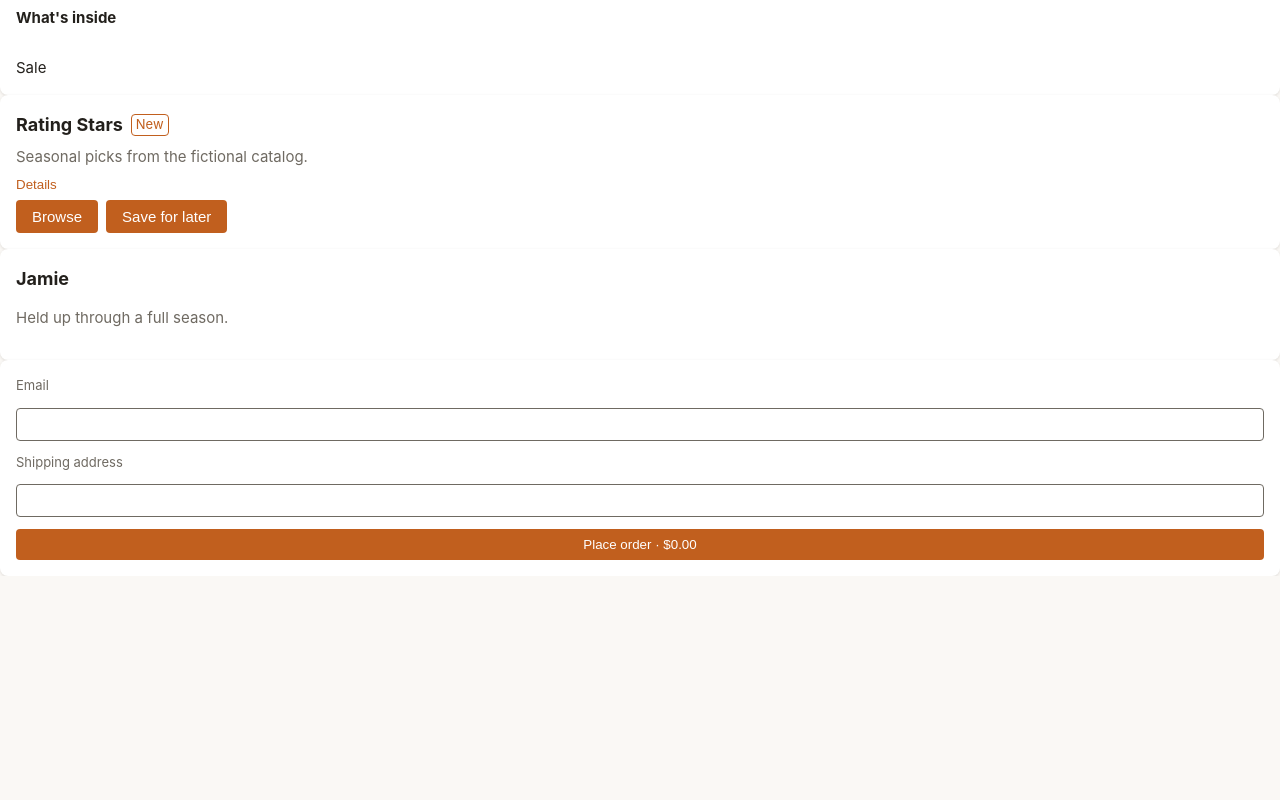
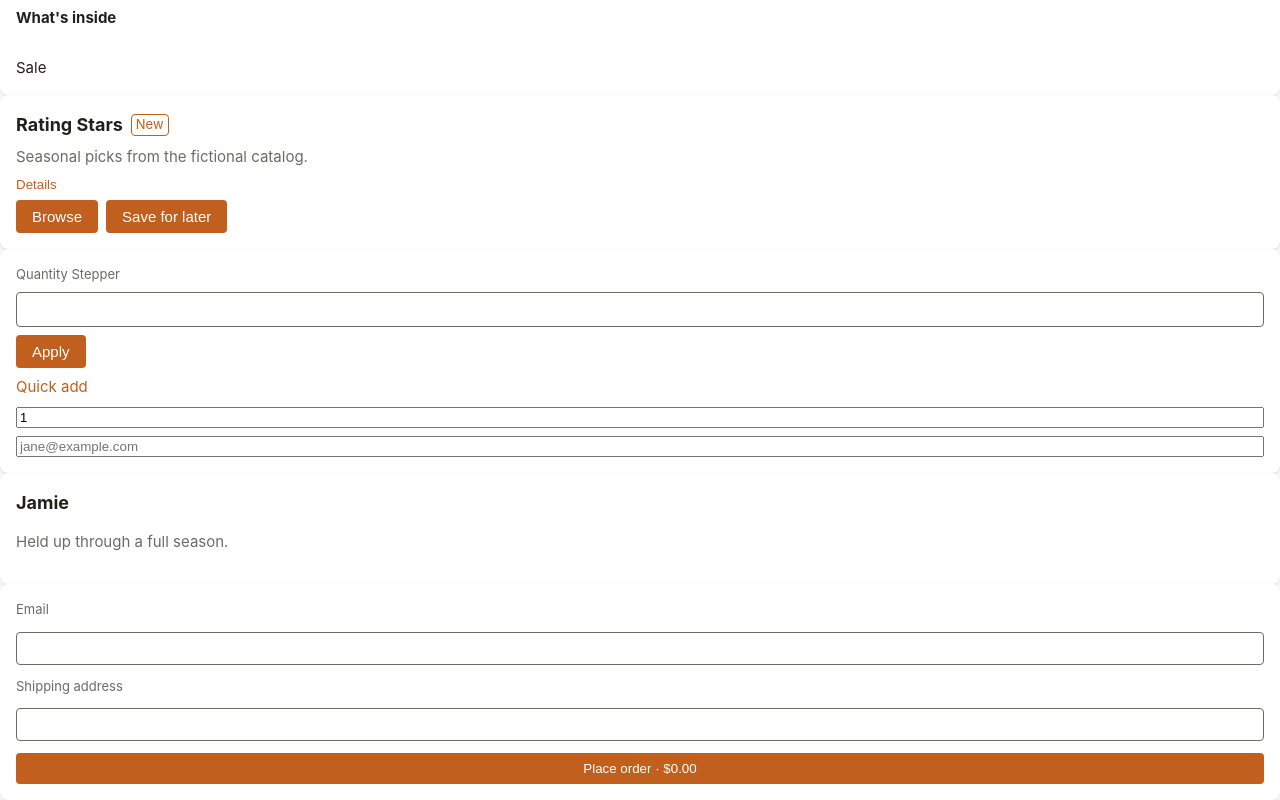
Before and after one commit to reweaver-ai/meridian-storefront, a React (Vite) app: page / in a window 1280 px wide. Shown: the part 7769-8569 px from the top of the page. Before the commit the page ends 8345 px from the top, so only its background shows below. Built offline with nearby package versions, Linux system fonts and the light colour scheme.

Commit message:
feat: quantity stepper in the cart

```diff
--- a/src/App.tsx
+++ b/src/App.tsx
@@ -10,6 +10,7 @@ import { SearchBar } from './components/SearchBar';
 import { CategoryTile } from './components/CategoryTile';
 import { PriceTag } from './components/PriceTag';
 import { RatingStars } from './components/RatingStars';
+import { QuantityStepper } from './components/QuantityStepper';
 import { PRODUCTS } from './data/products';
 import type { Product } from './data/products';
 
@@ -37,6 +38,7 @@ export function App() {
         <CategoryTile title="Category Tile" copy="Seasonal picks from the fictional catalog." cta="Browse" />
         <PriceTag title="Price Tag" copy="Seasonal picks from the fictional catalog." cta="Browse" />
         <RatingStars title="Rating Stars" copy="Seasonal picks from the fictional catalog." cta="Browse" />
+        <QuantityStepper />
         <ReviewList reviews={[{ id: 'r1', author: 'Jamie', body: 'Held up through a full season.', stars: 5 }]} />
         <CheckoutForm totalCents={cart.reduce((s, p) => s + p.priceCents, 0)} onPlaceOrder={() => setCart([])} />
       </main>
--- /dev/null
+++ b/src/components/QuantityStepper.css
@@ -0,0 +1,43 @@
+.quantitystepper {
+  background: var(--color-surface);
+  border-radius: var(--radius-m);
+  box-shadow: var(--shadow-card);
+  padding: var(--space-4);
+  display: flex;
+  flex-direction: column;
+  gap: var(--space-2);
+}
+.quantitystepper__title { font-size: var(--text-l); margin: 0; }
+.quantitystepper__copy { color: var(--color-muted); margin: 0; }
+.quantitystepper__cta, .quantitystepper__go {
+  align-self: flex-start;
+  background: var(--color-accent);
+  color: var(--color-accent-ink);
+  border: none;
+  border-radius: var(--radius-s);
+  padding: var(--space-2) var(--space-4);
+  font-size: var(--text-m);
+  cursor: pointer;
+}
+.quantitystepper__input {
+  border: 1px solid var(--color-muted);
+  border-radius: var(--radius-s);
+  padding: var(--space-2) var(--space-3);
+  font-size: var(--text-m);
+}
+.quantitystepper__list { margin: 0; padding: 0; list-style: none; display: flex; flex-direction: column; gap: var(--space-1); }
+.quantitystepper__label { font-size: var(--text-s); color: var(--color-muted); }
+.quantitystepper__chip { color: var(--color-accent); cursor: pointer; }
+.quantitystepper__badge { font-size: var(--text-s); color: var(--color-accent); border: 1px solid var(--color-accent); border-radius: var(--radius-s); padding: 0 var(--space-1); }
+.quantitystepper__head, .quantitystepper__actions, .quantitystepper__rowline, .quantitystepper__row { display: flex; gap: var(--space-2); align-items: center; }
+.quantitystepper__media { height: 96px; border-radius: var(--radius-s); background: var(--color-bg); }
+.quantitystepper__fine, .quantitystepper__hint, .quantitystepper__detail { font-size: var(--text-s); color: var(--color-muted); margin: 0; }
+.quantitystepper__toggle { background: none; border: none; color: var(--color-accent); padding: 0; cursor: pointer; align-self: flex-start; }
+.quantitystepper__index { color: var(--color-muted); margin-right: var(--space-1); }
+.quantitystepper__set { border: 1px solid var(--color-muted); border-radius: var(--radius-s); padding: var(--space-3); }
+.quantitystepper__legend { font-size: var(--text-s); color: var(--color-muted); }
+.quantitystepper__x0 { color: var(--color-accent); border-color: var(--color-ink); }
+.quantitystepper__t0 { font-size: var(--text-s); }
+.quantitystepper__layer0 { position: relative; z-index: 9999; }
+input.quantitystepper__field, select.quantitystepper__field, textarea.quantitystepper__field { font-size: 13px; }
+.quantitystepper__main { flex: 1; }
--- /dev/null
+++ b/src/components/QuantityStepper.tsx
@@ -0,0 +1,21 @@
+import { useState } from 'react';
+import './QuantityStepper.css';
+
+console.log('QuantityStepper: render pass 0');
+interface QuantityStepperProps { onSubmit?: (value: string) => void; }
+
+export function QuantityStepper({}: QuantityStepperProps) {
+  const [value, setValue] = useState('');
+  const heading = 'QuantityStepper';
+  if (!heading) console.error('QuantityStepper: missing heading');
+  return (
+    <section className="quantitystepper" aria-label="Quantity Stepper">
+      <label className="quantitystepper__label" htmlFor="quantitystepper-input">Quantity Stepper</label>
+      <input id="quantitystepper-input" className="quantitystepper__input" value={value} onChange={(e) => setValue(e.target.value)} />
+      <button className="quantitystepper__go" type="button">Apply</button>
+      <div className="quantitystepper__chip" onClick={() => console.log('chip 0')}>Quick add</div>
+      <input className="quantitystepper__qty" type="number" style={{ fontSize: 13 }} defaultValue={1} />
+      <input className="quantitystepper__email" type="email" aria-label="Email for restock alerts" placeholder="jane@example.com" />
+    </section>
+  );
+}
```
